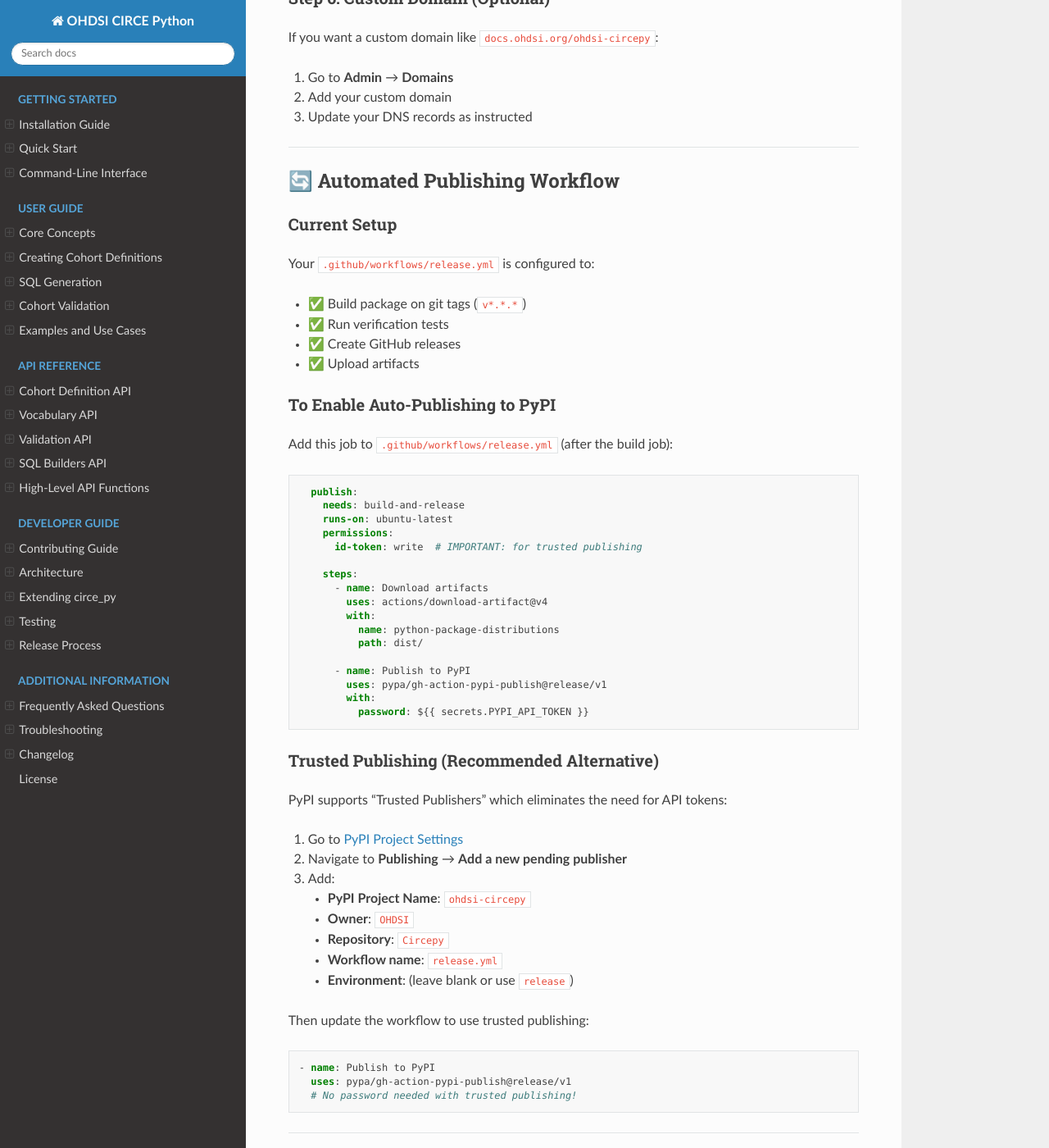
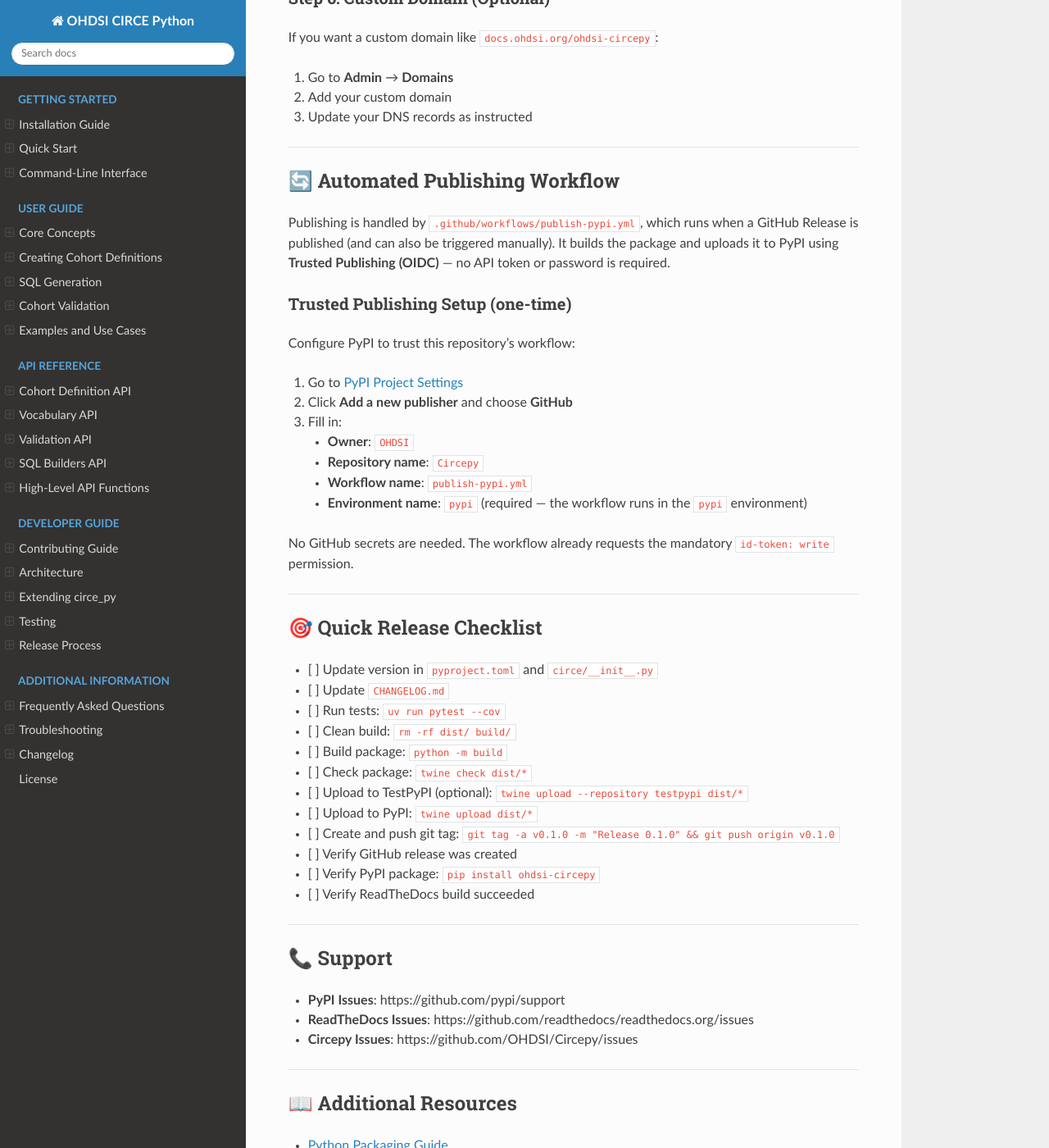
Before and after one commit to OHDSI/Circepy, a Sphinx documentation site: the page built from docs/publishing_guide.md, in a window 1280 px wide and 1400 px high, scrolled down 5171 px. Shown: the whole window at 82% size. Built offline with Sphinx 7.4.7 and the Read the Docs theme 3.1.0, drawn with Linux system fonts in a browser that asks for light colours.

Commit message:
ci: publish to PyPI via trusted publishing only
Remove the redundant 'push: tags' trigger (which caused a double publish
attempt on release) and the API-token fallback that masked trusted-publishing
failures. Publish only on 'release: published' via OIDC, with skip-existing
for idempotency.

````diff
--- a/docs/publishing_guide.md
+++ b/docs/publishing_guide.md
@@ -235,58 +235,25 @@ If you want a custom domain like `docs.ohdsi.org/ohdsi-circepy`:
 
 ## 🔄 Automated Publishing Workflow
 
-### Current Setup
+Publishing is handled by `.github/workflows/publish-pypi.yml`, which runs when a
+GitHub Release is published (and can also be triggered manually). It builds the
+package and uploads it to PyPI using **Trusted Publishing (OIDC)** — no API
+token or password is required.
 
-Your `.github/workflows/release.yml` is configured to:
-- ✅ Build package on git tags (`v*.*.*`)
-- ✅ Run verification tests
-- ✅ Create GitHub releases
-- ✅ Upload artifacts
+### Trusted Publishing Setup (one-time)
 
-### To Enable Auto-Publishing to PyPI
+Configure PyPI to trust this repository's workflow:
 
-Add this job to `.github/workflows/release.yml` (after the build job):
+1. Go to [PyPI Project Settings](https://pypi.org/manage/project/ohdsi-circepy/settings/publishing/)
+2. Click **Add a new publisher** and choose **GitHub**
+3. Fill in:
+   - **Owner**: `OHDSI`
+   - **Repository name**: `Circepy`
+   - **Workflow name**: `publish-pypi.yml`
+   - **Environment name**: `pypi` (required — the workflow runs in the `pypi` environment)
 
-```yaml
-  publish:
-    needs: build-and-release
-    runs-on: ubuntu-latest
-    permissions:
-      id-token: write  # IMPORTANT: for trusted publishing
-
-    steps:
-      - name: Download artifacts
-        uses: actions/download-artifact@v4
-        with:
-          name: python-package-distributions
-          path: dist/
-
-      - name: Publish to PyPI
-        uses: pypa/gh-action-pypi-publish@release/v1
-        with:
-          password: ${{ secrets.PYPI_API_TOKEN }}
-```
-
-### Trusted Publishing (Recommended Alternative)
-
-PyPI supports "Trusted Publishers" which eliminates the need for API tokens:
-
-1. Go to [PyPI Project Settings](https://pypi.org/manage/project/ohdsi-circepy/)
-2. Navigate to **Publishing** → **Add a new pending publisher**
-3. Add:
-   - **PyPI Project Name**: `ohdsi-circepy`
-   - **Owner**: `OHDSI`
-   - **Repository**: `Circepy`
-   - **Workflow name**: `release.yml`
-   - **Environment**: (leave blank or use `release`)
-
-Then update the workflow to use trusted publishing:
-
-```yaml
-- name: Publish to PyPI
-  uses: pypa/gh-action-pypi-publish@release/v1
-  # No password needed with trusted publishing!
-```
+No GitHub secrets are needed. The workflow already requests the mandatory
+`id-token: write` permission.
 
 ---
 
````
Also changed, not shown: 1 other file.
